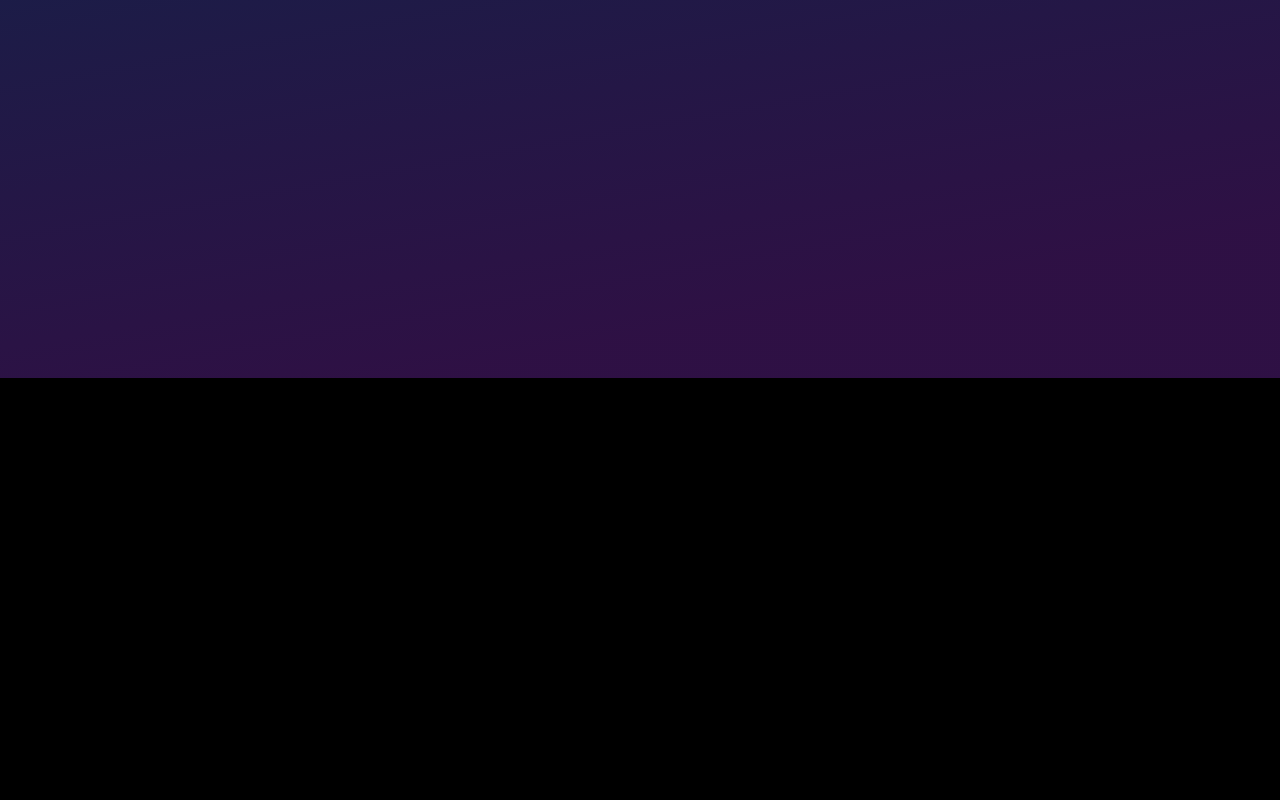
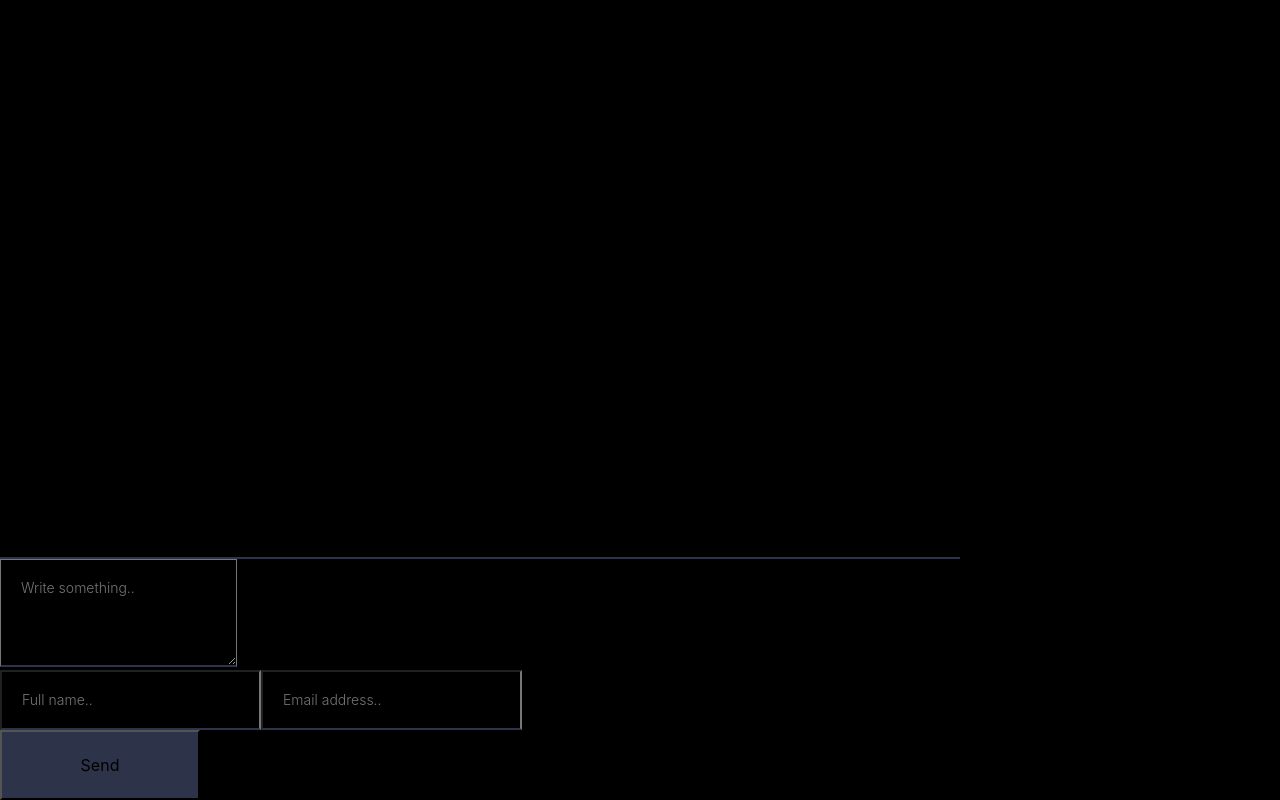
Before and after one commit to vermeerenmaxime/mavesound, a Next.js app: page /contact in a window 1280 px wide. Before the commit this address had no page. Shown: the part 422-1222 px from the top of the page. Before the commit the page ends 800 px from the top, so only its background shows below. Built offline with nearby package versions, Linux system fonts and the light colour scheme; a web font is replaced by a local one.

Commit message:
contact & grid fix

```diff
--- a/package.json
+++ b/package.json
@@ -9,6 +9,7 @@
     "lint": "next lint"
   },
   "dependencies": {
+    "emailjs-com": "^3.2.0",
     "next": "11.1.0",
     "react": "17.0.2",
     "react-dom": "17.0.2",
--- /dev/null
+++ b/pages/contact.tsx
@@ -0,0 +1,135 @@
+import React, { useState } from "react";
+import emailjs from "emailjs-com";
+
+import { init } from "emailjs-com";
+init("user_PnHqCfBQyUJosloO8PoZN");
+
+const InputSelect = ({ title, options = ["Option"] }) => {
+  const [toggleSelected, setToggleSelected] = useState(false);
+  const [inputSelected, setInputSelected] = useState("");
+
+  return (
+    <>
+      <div
+        className="c-input c-input--option flex justify-between"
+        onClick={() => {
+          setToggleSelected(!toggleSelected);
+        }}
+        onMouseEnter={() => {
+          setToggleSelected(true);
+        }}
+        onMouseLeave={() => {
+          setToggleSelected(false);
+        }}
+      >
+        <div>
+          {inputSelected.length <= 0 ? title : inputSelected}
+        </div>
+        <div>
+          <svg
+            xmlns="http://www.w3.org/2000/svg"
+            className="h-5 w-5"
+            viewBox="0 0 20 20"
+            fill="currentColor"
+          >
+            <path
+              fillRule="evenodd"
+              d="M5.293 7.293a1 1 0 011.414 0L10 10.586l3.293-3.293a1 1 0 111.414 1.414l-4 4a1 1 0 01-1.414 0l-4-4a1 1 0 010-1.414z"
+              clipRule="evenodd"
+            />
+          </svg>
+        </div>
+        <div
+          className={`c-option ${
+            toggleSelected
+              ? "c-option--selected slideFadeDown"
+              : "c-option--unselected"
+          }`}
+        >
+          {options &&
+            options.map((option, index) => {
+              return (
+                <div
+                  key={index}
+                  className="c-option__select"
+                  onClick={() => {
+                    setInputSelected(option);
+                  }}
+                >
+                  {option}
+                </div>
+              );
+            })}
+        </div>
+      </div>
+    </>
+  );
+};
+
+export default function Contact() {
+  function sendEmail(e) {
+    e.preventDefault();
+
+    emailjs
+      .sendForm(
+        "default_service",
+        "template_prtm46a",
+        e.target,
+        "user_PnHqCfBQyUJosloO8PoZN"
+      )
+      .then(
+        (result) => {
+          console.log(result.text);
+        },
+        (error) => {
+          console.log(error.text);
+        }
+      );
+  }
+
+  return (
+    <>
+      {/* <form className="p-8 bg-white" onSubmit={sendEmail}>
+        <input className="bg-gray-200" type="hidden" name="contact_number" />
+        <label>Name</label>
+        <input className="bg-gray-200	" type="text" name="user_name" />
+        <label>Email</label>
+        <input className="bg-gray-200	" type="email" name="user_email" />
+        <label>Message</label>
+        <textarea className="bg-gray-200	" name="message" />
+        <input type="submit" value="Send" />
+      </form> */}
+      <form
+        className="mt-8 flex flex-col w-full sm:w-5/12"
+        onSubmit={sendEmail}
+      >
+        <InputSelect
+          title="Select subject"
+          options={["Promo", "Management", "Demo", "Other"]}
+        ></InputSelect>
+        <textarea
+          className="c-input mt-4"
+          placeholder="Write something.."
+          rows={4}
+        ></textarea>
+        <div className="grid grid-cols-2 gap-4">
+          <input
+            type="text"
+            name="user_name"
+            className="c-input mt-4 "
+            placeholder="Full name.."
+          ></input>
+          <input
+            type="email"
+            name="user_email"
+            className="c-input mt-4"
+            placeholder="Email address.."
+          ></input>
+        </div>
+        <button className="c-button mt-8" type="submit">
+          Send
+        </button>
+      </form>
+    </>
+  );
+}
--- a/src/styles/components/navigation.scss
+++ b/src/styles/components/navigation.scss
@@ -78,7 +78,7 @@
     background: color(light, 15);
     position: absolute;
     height: 100vh;
-    z-index: 1001;
+    z-index: 50;
     width: 16rem;
     // transform: translateX(-100%);
 
```
Also changed, not shown: pages/index.tsx (+41 -100 lines), 1 other file (tests, documents, lock files or other folders).
